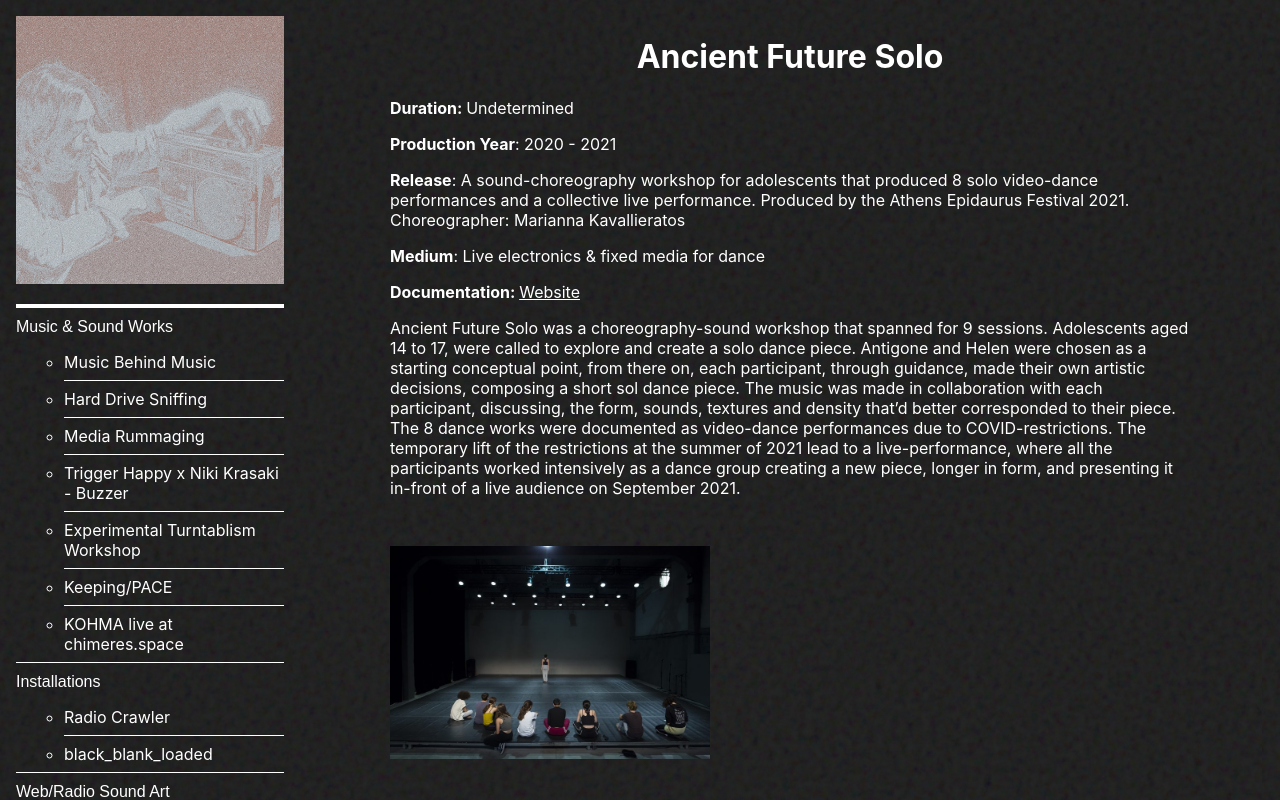
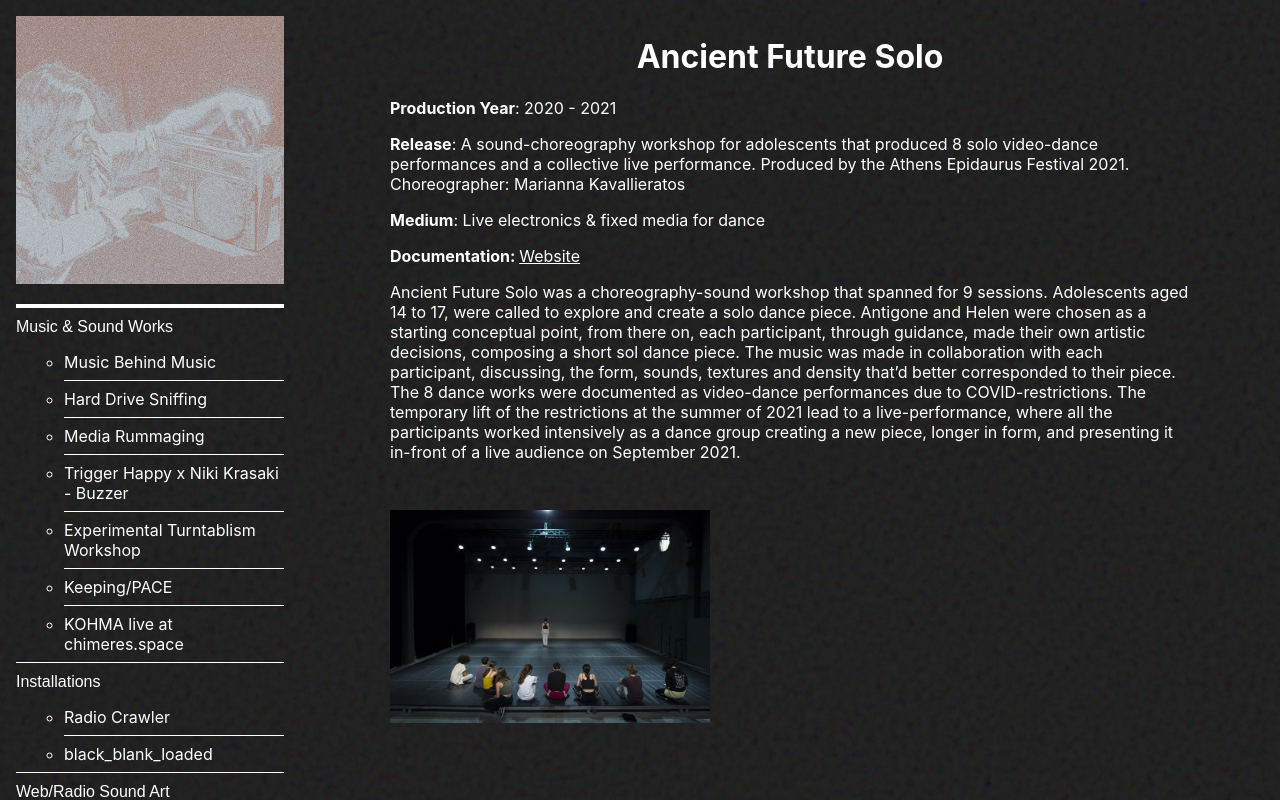
Before and after one commit to dimitriaatos/mizi, a Next.js app: page /works/afs in a window 1280 px wide. Shown: the top 800 px of the page. Built offline with nearby package versions, Linux system fonts and the light colour scheme.

Commit message:
removing work duration

```diff
--- a/pages/works/[slug].js
+++ b/pages/works/[slug].js
@@ -8,10 +8,6 @@ export default function Work({ work }) {
     <>
       <h1 className={styles.title}>{work.title}</h1>
       <div className={styles.container}>
-        <div>
-          <span className={styles.key}>Duration: </span>
-          {work.duration ?? "Undetermined"}
-        </div>
         {Object.entries(labels).map(([key, label]) => {
           return (
             <div key={key}>
```
